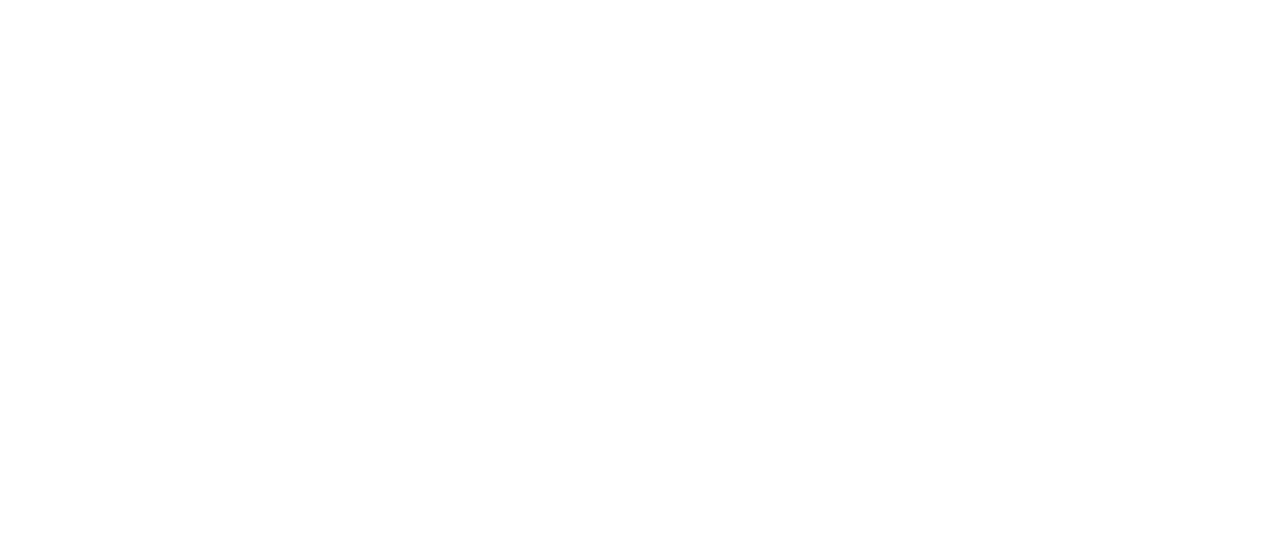
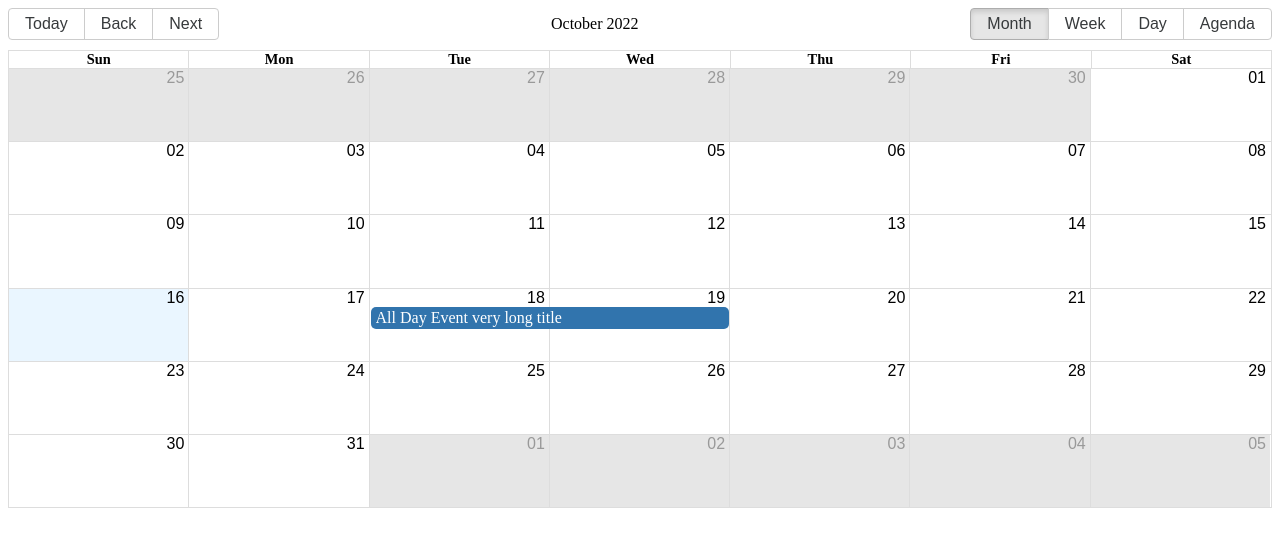
Before and after one commit to ZHANGJialiHappy/event-calendar, a React (Create React App) app in the folder client/: page /calendar in a window 1280 px wide. Shown: the top 546 px of the page. Built offline with nearby package versions, Linux system fonts and the light colour scheme.

Commit message:
add calendar without event

```diff
--- a/client/package.json
+++ b/client/package.json
@@ -7,7 +7,9 @@
     "@testing-library/jest-dom": "^5.16.5",
     "@testing-library/react": "^13.4.0",
     "@testing-library/user-event": "^13.5.0",
+    "moment": "^2.29.4",
     "react": "^18.2.0",
+    "react-big-calendar": "^1.5.0",
     "react-dom": "^18.2.0",
     "react-hook-form": "^7.37.0",
     "react-router-dom": "^6.4.2",
--- a/client/src/App.js
+++ b/client/src/App.js
@@ -1,16 +1,16 @@
 import {BrowserRouter as Router, Routes, Route} from "react-router-dom";
 import {RegisterForm} from "./components/RegisterForm";
 import {LoginForm} from "./components/LoginForm";
-import {Calendar} from "./components/Calendar";
+import {MyCalendar} from "./components/MyCalendar";
 
 function App() {
   return (
   <div className="App">
     <Router>
       <Routes>
-        <Route path="/" element={<RegisterForm/>}/>
+        <Route path="/register" element={<RegisterForm/>}/>
         <Route path="/login" element={<LoginForm/>}/>
-        <Route path="/calendar" element={<Calendar/>}/>
+        <Route path="/calendar" element={<MyCalendar/>}/>
       </Routes>
     </Router>
 
--- a/client/src/components/Calendar.js
+++ /dev/null
@@ -1,3 +0,0 @@
-export const Calendar = () => {
-
-}
--- a/client/src/components/LoginForm.js
+++ b/client/src/components/LoginForm.js
@@ -35,7 +35,7 @@
         <p className="validationMessage">{errors.password?.message}</p>
         </div>
 
-        <p>Do you have no account?</p>
+        <p><a href="http://localhost:3000/register">Do you have no account?</a></p>
 
         <div className="buttonContainer">
         <button>Login</button>
--- /dev/null
+++ b/client/src/components/MyCalendar.js
@@ -0,0 +1,28 @@
+import { Calendar, momentLocalizer } from 'react-big-calendar'
+import moment from 'moment'
+import '../../node_modules/react-big-calendar/lib/css/react-big-calendar.css';
+
+export const MyCalendar = props => {
+  const localizer = momentLocalizer(moment)
+  const myEvents = [
+    {
+      "id": 0,
+      "title": "All Day Event very long title",
+      "allDay": true,
+      "start": "2022-10-18T22:00:00.000Z",
+      "end": "2022-10-19T22:00:00.000Z"
+    }
+  ];
+
+  return (
+    <div>
+      <Calendar
+        localizer={localizer}
+        events={myEvents}
+        startAccessor="start"
+        endAccessor="end"
+        style={{ height: 500 }}
+      />
+    </div>
+  )
+}
--- a/client/src/components/RegisterForm.js
+++ b/client/src/components/RegisterForm.js
@@ -69,8 +69,10 @@
         <p className="validationMessage">{errors.confirmPassword?.message}</p>
         </div>
 
+        <p><a href="http://localhost:3000/login">Do you have an account?</a></p>
+
         <div className="buttonContainer">
-        <button>Login</button>
+        <button>Register</button>
         </div>
 
     </form>
--- a/client/src/components/styles.css
+++ b/client/src/components/styles.css
@@ -72,6 +72,10 @@
     height: 100%;
   }
 
+  a {
+    color: cadetblue;
+  }
+
   button {
     border: none;
     background-color: lightseagreen;
```
Also changed, not shown: 1 other file (tests, documents, lock files or other folders).
